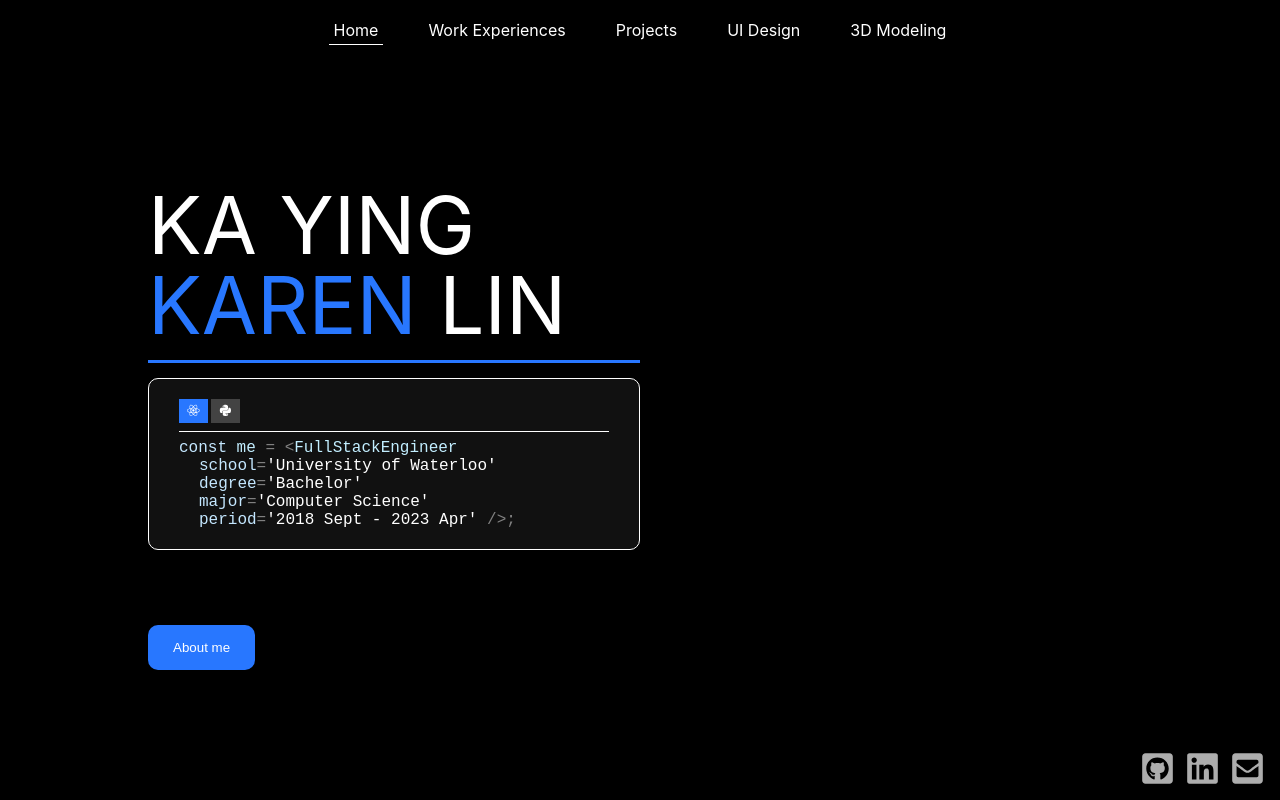
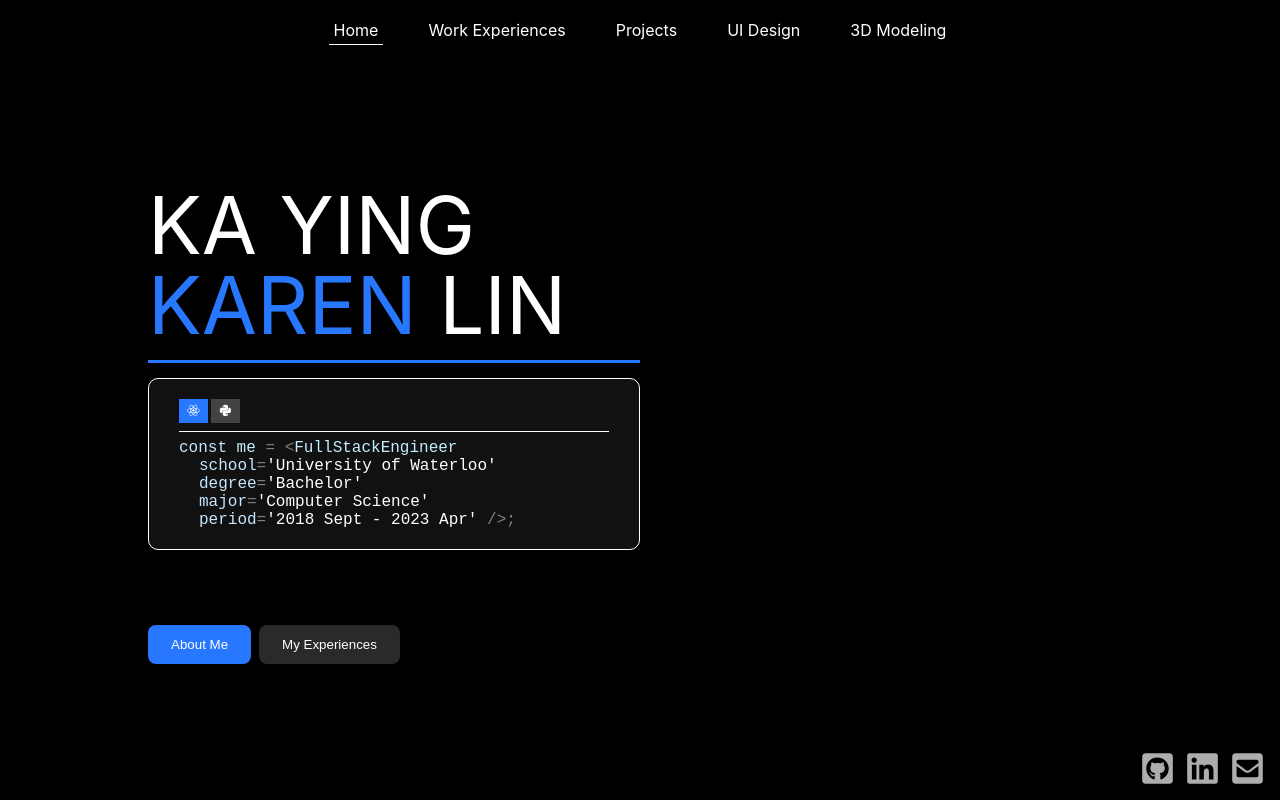
Before and after one commit to karenlinky/personal-website, a React (Create React App) app: page / in a window 1280 px wide. Built offline with nearby package versions, Linux system fonts and the light colour scheme.

Commit message:
Added experience button to homepage

```diff
--- a/src/components/about/About.js
+++ b/src/components/about/About.js
@@ -1,5 +1,5 @@
 import React from 'react';
-import PrimaryButton from '../buttons/PrimaryButtonLink';
+import ButtonLink from '../buttons/ButtonLink';
 import Separator from '../sectionSeparator/Separator';
 import IconButtonGroup from '../iconButton/IconButtonGroup';
 import AboutDescription from './AboutDescription';
@@ -23,7 +23,8 @@ const About = () => {
             <div className={'nameDescriptionDivider'} />
             <AboutDescription />
             <Separator margin={'75'} />
-            <PrimaryButton className={'fadeIn'} label={'About me'} to={'/about_me'}/>
+            <ButtonLink className={'fadeIn'} label={'About Me'} to={'/about_me'}/>
+            <ButtonLink secondary addPadding className={'fadeIn'} label={'My Experiences'} to={'/work_experiences'}/>
           </div>
           <div className={'codeIconContainer'}>
             {/* {showAnimation ? <Spline scene="https://prod.spline.design/B9pJa24JBcb8CusO/scene.splinecode" /> : null} */}
--- /dev/null
+++ b/src/components/buttons/ButtonLink.js
@@ -0,0 +1,19 @@
+import React from 'react';
+import { NavLink } from 'react-router-dom';
+import './button.css';
+import '../../App.css';
+
+const ButtonLink = ({label, to, secondary, addPadding, className}) => {
+  return (
+    <NavLink to={to}>
+      <button
+      className={'primaryButton button' + (className ? " " + className : "") +
+      (secondary ? ' secondary' : '') +
+      (addPadding ? ' addPadding' : '')}>
+        {label}
+      </button>
+    </NavLink>
+  )
+}
+
+export default ButtonLink
--- a/src/components/buttons/PrimaryButtonLink.js
+++ /dev/null
@@ -1,16 +0,0 @@
-import React from 'react';
-import { NavLink } from 'react-router-dom';
-import './button.css';
-import '../../App.css';
-
-const PrimaryButtonLink = ({label, className}) => {
-  return (
-    <NavLink to={'/about_me'}>
-      <button className={'primaryButton button' + (className ? " " + className : "")}>
-        {label}
-      </button>
-    </NavLink>
-  )
-}
-
-export default PrimaryButtonLink
--- a/src/components/buttons/button.css
+++ b/src/components/buttons/button.css
@@ -1,8 +1,8 @@
 @import url("../../constants.css");
 
 .button {
-    padding: 15px 25px;
-    border-radius: 10px;
+    padding: 12px 23px;
+    border-radius: 8px;
     outline: none;
     border: none;
 }
@@ -15,3 +15,11 @@
     background-color: var(--primary-color);
     color: var(--primary-text-color);
 }
+
+.secondary {
+    background-color: rgb(42, 42, 42);
+}
+
+.addPadding {
+    margin-left: 8px;
+}
--- a/src/components/header/MenuBar.js
+++ b/src/components/header/MenuBar.js
@@ -7,6 +7,7 @@ const MenuBar = () => {
   return (
     <div className={'menuBar'}>
         <MenuItem label={'Home'} to={'/'}/>
+        {/* <MenuItem label={'About Me'} to={'/about_me'}/> */}
         <MenuItem label={'Work Experiences'} to={'/work_experiences'}/>
         <MenuItem label={'Projects'} to={'projects'}/>
         <MenuItem label={'UI Design'} to={'ui_design'}/>
--- a/src/components/header/MenuList.js
+++ b/src/components/header/MenuList.js
@@ -21,6 +21,7 @@ const MenuList = () => {
         <div className={'narrowMenuScrollable'}>
           <div className={'narrowMenuList' + (showMenuList ? ' showNarrowMenuList' :  ' hideNarrowMenuList')}>
             <MenuListItem closeMenu={closeMenu} label={'Home'} to={'/'}/>
+            {/* <MenuListItem closeMenu={closeMenu} label={'About Me'} to={'/about_me'}/> */}
             <MenuListItem closeMenu={closeMenu} label={'Work Experiences'} to={'/work_experiences'}/>
             <MenuListItem closeMenu={closeMenu} label={'Projects'} to={'projects'}/>
             <MenuListItem closeMenu={closeMenu} label={'UI Design'} to={'ui_design'}/>
```
